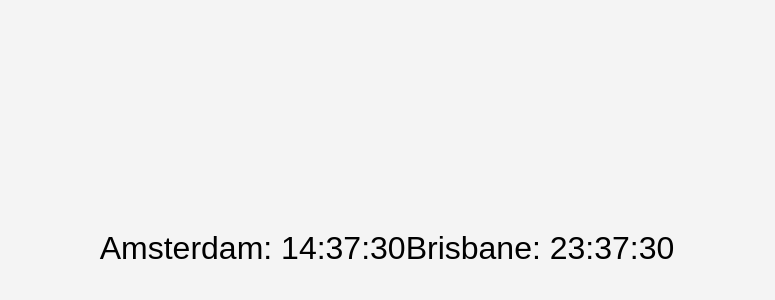
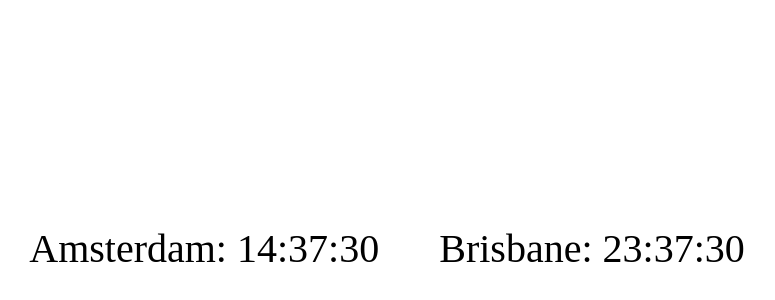
Before and after one commit to Jay-Everlasting/lovely-hours, a plain HTML site: page index.html in a window 1280 px wide. Shown: the part 152-452 px from the top of the page, without its empty margins (253-1028 px from the left). Drawn offline with Linux system fonts and the light colour scheme.

Commit message:
Changing CSS file in order to order better the page.

```diff
--- a/index.html
+++ b/index.html
@@ -7,9 +7,11 @@
     <link rel="stylesheet" href="style.css" />
   </head>
   <body>
-    <div class="clock-container">
-      <div class="clock" id="amsterdamClock">Loading...</div>
-      <div class="clock" id="brisbaneClock">Loading...</div>
+    <div class="container">
+      <div class="clock-container">
+        <div class="clock" id="amsterdamClock">Loading...</div>
+        <div class="clock" id="brisbaneClock">Loading...</div>
+      </div>
     </div>
     <script src="index.js"></script>
   </body>
--- a/style.css
+++ b/style.css
@@ -1,19 +1,28 @@
-body {
-  font-family: Arial, sans-serif;
+* {
+  margin: 0;
+  padding: 0;
+  box-sizing: border-box;
+}
+
+html {
+  font-size: 62.5%;
+}
+
+.container {
   display: flex;
   justify-content: center;
   align-items: center;
-  height: 100vh;
-  background-color: #f4f4f4;
-  margin: 0;
 }
 
 .clock-container {
+  position: absolute;
+  top: 50%;
+  transform: translate(0, -50%);
+
   display: flex;
-  justify-content: space-around;
-  align-items: center;
+  gap: 6rem;
 }
 
 .clock {
-  font-size: 2em;
+  font-size: 4rem;
 }
```
